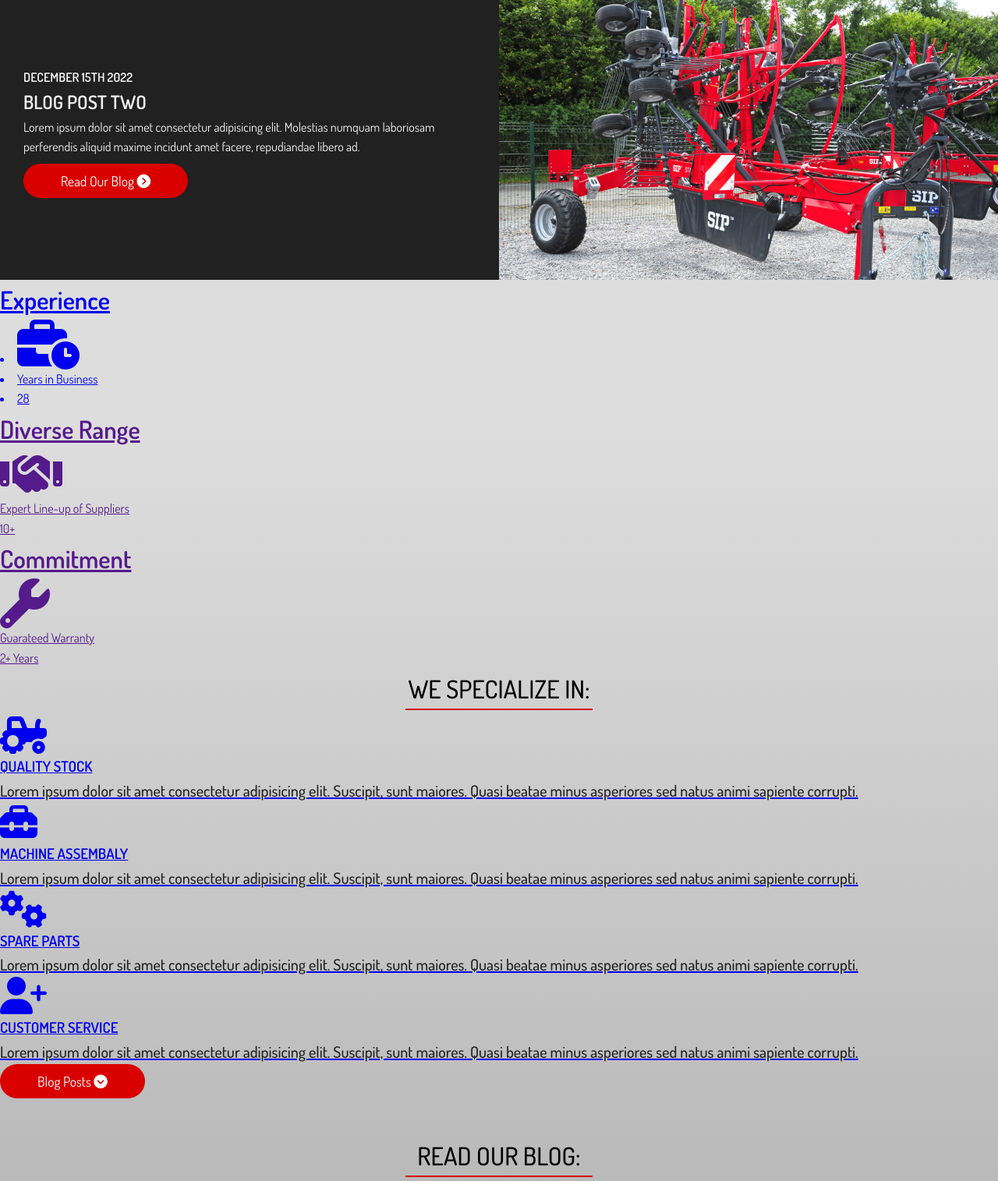
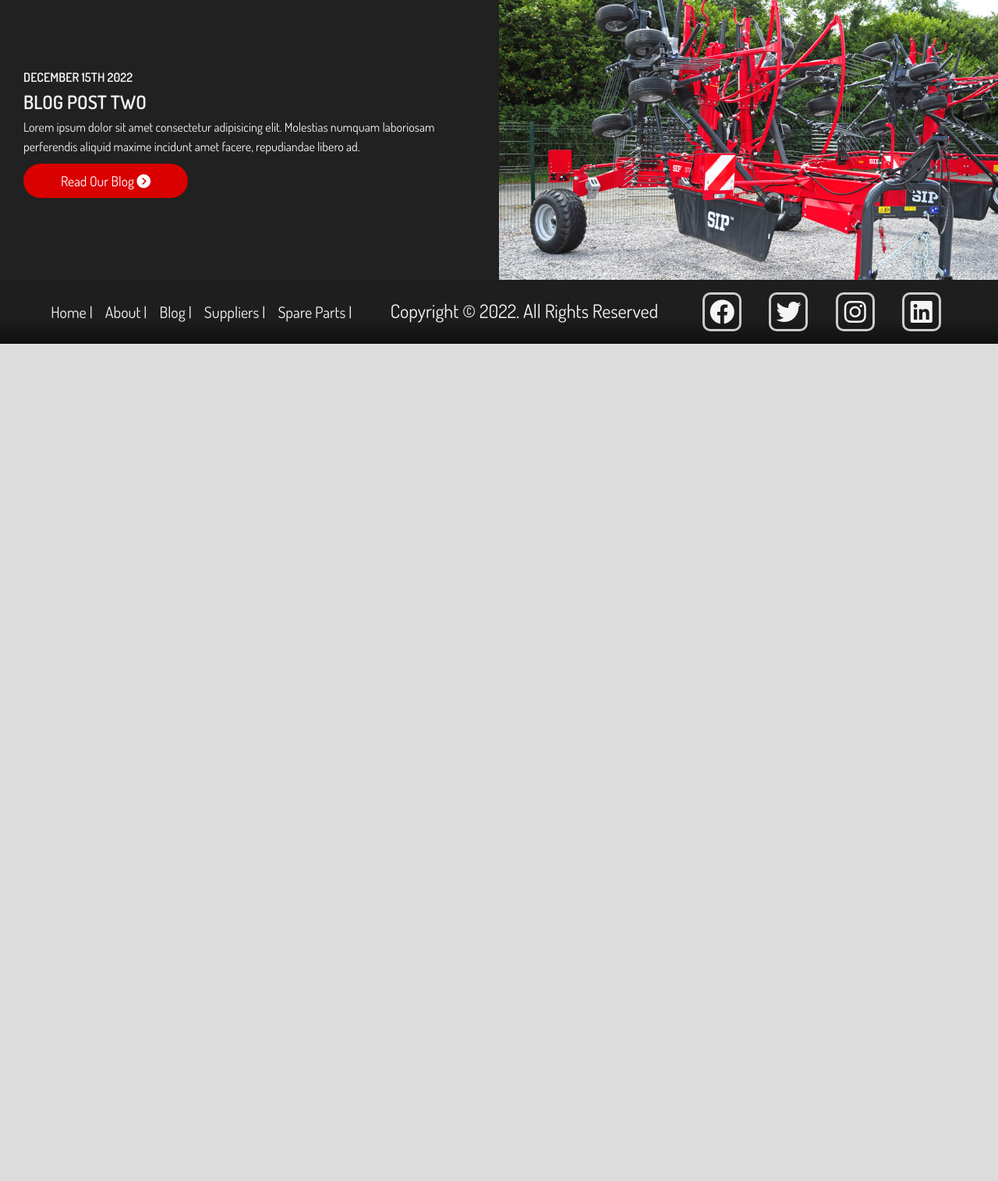
Before and after one commit to sean-david-welch/Farmec-v1, a Django app: template templates/home.html in a window 1280 px wide. Shown: the part 2009-3524 px from the top of the page at 78% size. After the commit the page ends 2450 px from the top, so only its background shows below. Run offline with Django 3.2, Linux system fonts and the light colour scheme; the template is opened without the code that fills it, so the values that code supplies are empty.

Commit message:
hoping my templates render correctly

```diff
--- a/templates/home.html
+++ b/templates/home.html
@@ -181,149 +181,4 @@
 			</div>
 		</div>
 	</div>
-</section> <a href="about.html">
-	<h1>Experience</h1>
-	<li><i class="fas fa-solid fa-business-time fa-4x"></i></li>
-	<li class="stats-title">Years in Business</li>
-	<li class="stats-number">28</li>
-</a>
-</ul>
-</div>
-<div>
-	<ul>
-		<a href="">
-			<h1>Diverse Range</h1>
-			<li><i class="fas fa-solid fa-handshake fa-4x"></i></li>
-			<li class="stats-title">Expert Line-up of Suppliers</li>
-			<li class="stats-number">10+</li>
-		</a>
-	</ul>
-</div>
-<div>
-	<ul>
-		<a href="">
-			<h1>Commitment</h1>
-			<li><i class="fas fa-solid fa-wrench fa-4x"></i></li>
-			<li class="stats-title">Guarateed Warranty</li>
-			<li class="stats-number">2+ Years</li>
-		</a>
-	</ul>
-</div>
-</div>
-
-<!-- Specials -->
-<div class="container">
-	<h2 class="section-title">We Specialize In:</h2>
-	<div class="bottom-line"></div>
-</div>
-<div class="specials">
-	<div class="icon">
-		<a href="about.html">
-			<ul>
-				<li><i class="fas fa-regular fa-tractor fa-3x"></i></li>
-				<li>
-					<h3>Quality Stock</h3>
-				</li>
-				<li>
-					<p class="lead">Lorem ipsum dolor sit amet consectetur adipisicing elit. Suscipit, sunt
-						maiores.
-						Quasi
-						beatae minus asperiores sed natus animi sapiente corrupti.</p>
-				</li>
-			</ul>
-		</a>
-	</div>
-	<div class="icon">
-		<a href="about.html">
-			<ul>
-				<li><i class="fas fa-regular fa-toolbox fa-3x"></i></li>
-				<li>
-					<h3>Machine Assembaly</h3>
-				</li>
-				<li>
-					<p class="lead">Lorem ipsum dolor sit amet consectetur adipisicing elit. Suscipit, sunt
-						maiores.
-						Quasi
-						beatae minus asperiores sed natus animi sapiente corrupti.</p>
-				</li>
-			</ul>
-		</a>
-	</div>
-	<div class="icon">
-		<a href="about.html">
-			<ul>
-				<li><i class="fas fa-regular fa-gears fa-3x"></i></li>
-				<li>
-					<h3>Spare Parts</h3>
-				</li>
-				<li>
-					<p class="lead">Lorem ipsum dolor sit amet consectetur adipisicing elit. Suscipit, sunt
-						maiores.
-						Quasi
-						beatae minus asperiores sed natus animi sapiente corrupti.</p>
-				</li>
-			</ul>
-		</a>
-	</div>
-	<div class="icon">
-		<a href="about.html">
-			<ul>
-				<li><i class="fas fa-regular fa-user-plus fa-3x"></i></li>
-				<li>
-					<h3>Customer Service</h3>
-				</li>
-				<li>
-					<p class="lead">Lorem ipsum dolor sit amet consectetur adipisicing elit. Suscipit, sunt
-						maiores.
-						Quasi
-						beatae minus asperiores sed natus animi sapiente corrupti.</p>
-				</li>
-			</ul>
-		</a>
-	</div>
-</div>
-<a href="#blog" class="btn btn-primary spacing-bottom">
-	Blog Posts <i class="fa-sharp fa-solid fa-circle-chevron-down"></i>
-</a>
-</section>
-
-<!-- Blog Section -->
-<h2 class="section-title">Read Our Blog:</h2>
-<div class="bottom-line"></div>
-<section id="blog" class="blog">
-	<div class="row">
-		<div class="column">
-			<div class="column-1">
-				<img src="images/sipout.png" alt="">
-			</div>
-		</div>
-		<div class="column">
-			<div class="column-2 bg-light">
-				<h4>November 20th 2022</h4>
-				<h2>Blog Post One</h2>
-				<p>Lorem ipsum dolor sit amet consectetur adipisicing elit. Molestias numquam laboriosam perferendis
-					aliquid maxime incidunt amet facere, repudiandae libero ad.</p>
-				<a href="#" class="btn btn-primary">Read Our Blog
-					<i class="fa-solid fa-circle-chevron-right"></i></a>
-			</div>
-		</div>
-	</div>
-	<div class="row flex-reverse">
-		<div class="column">
-			<div class="column-1">
-				<img src="images/sip.jpeg" alt="">
-			</div>
-		</div>
-		<div class="column">
-			<div class="column-2 bg-dark">
-				<h4>December 15th 2022</h4>
-				<h2>Blog Post Two</h2>
-				<p>Lorem ipsum dolor sit amet consectetur adipisicing elit. Molestias numquam laboriosam perferendis
-					aliquid maxime incidunt amet facere, repudiandae libero ad.</p>
-				<a href="#" class="btn btn-primary">Read Our Blog
-					<i class="fas fa-solid fa-circle-chevron-right"></i></a>
-			</div>
-		</div>
-	</div>
-</section>
-{% endblock content %}
+	{% endblock content %}
```
